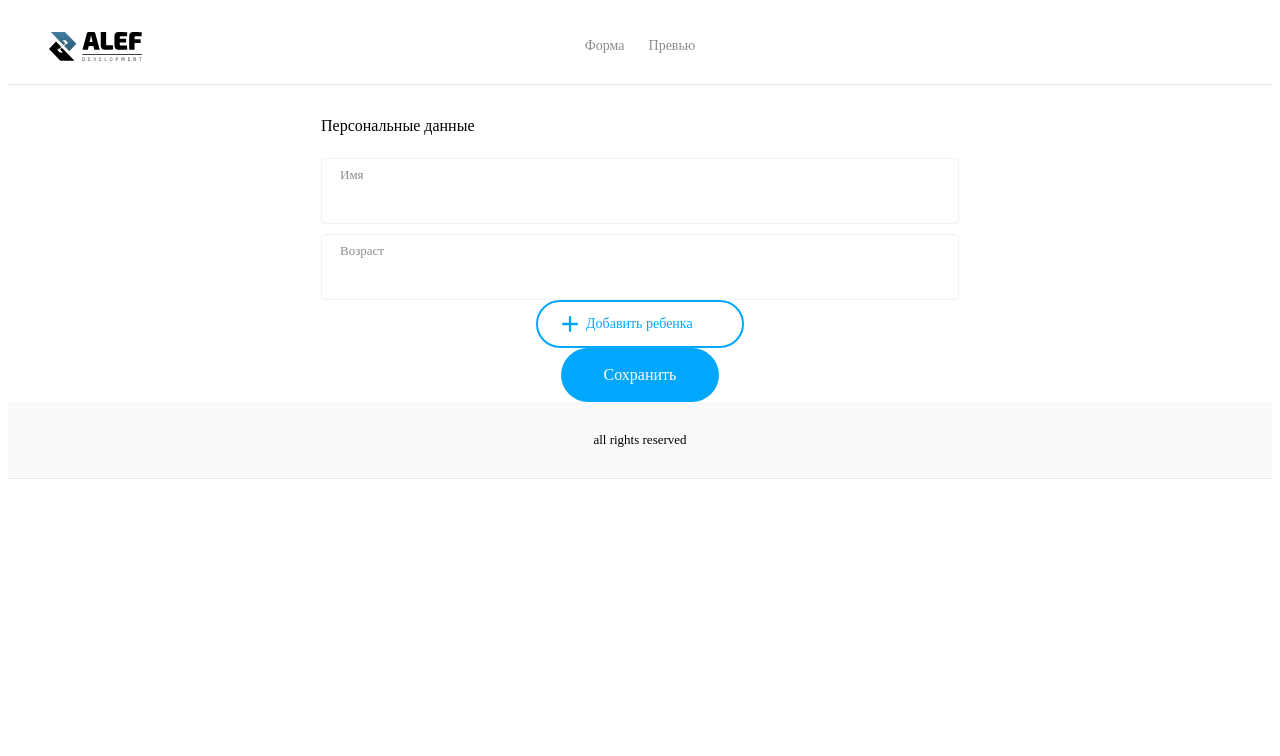
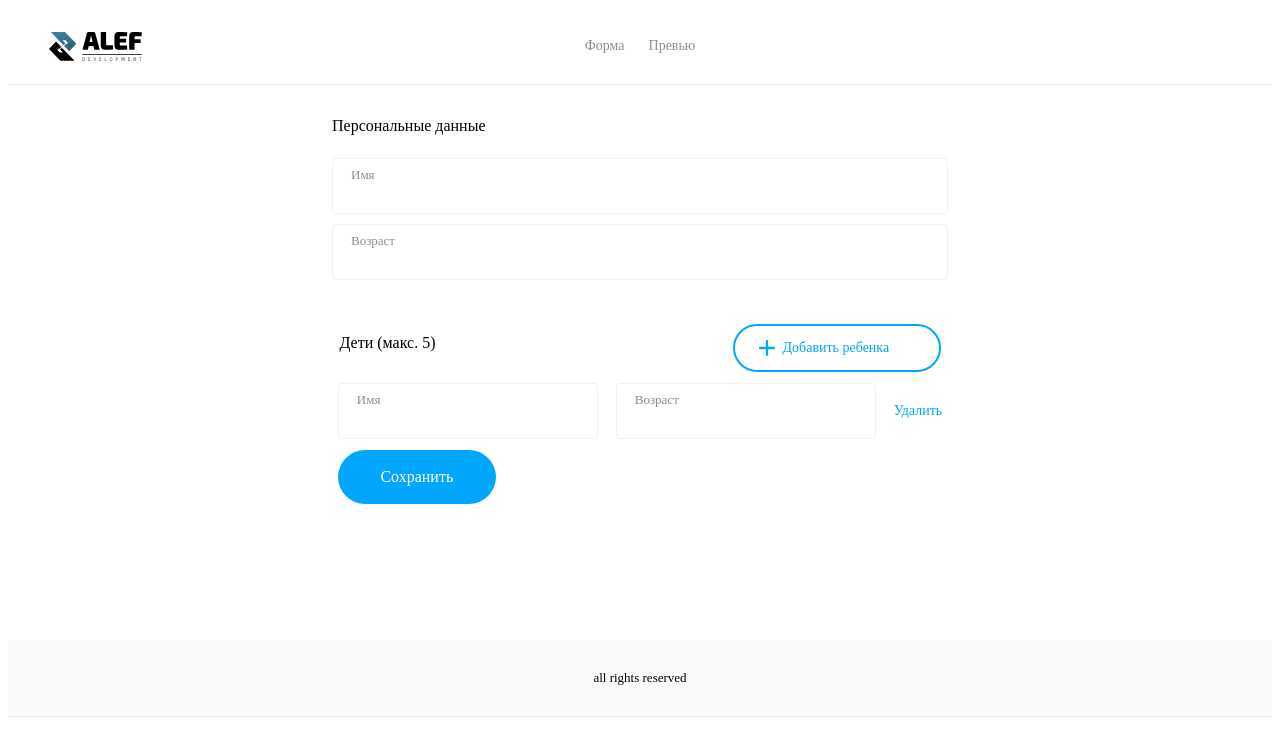
Before and after one commit to DerkachDiana/Alef, a Vue app: page /Preview in a window 1280 px wide. Shown: the top 756 px of the page. Built offline with nearby package versions, Linux system fonts and the light colour scheme.

Commit message:
finish ChildCard and css of App

```diff
--- a/src/App.vue
+++ b/src/App.vue
@@ -4,11 +4,19 @@
     <div class="content-constraint">
       <div class="container__content-constraint__formOne">
         <TitleComponent title="Персональные данные" marginTop="30px"/>
-        <InputComponent width="616px" inputValue="Имя" input-type="text"></InputComponent>
-        <InputComponent width="616px" input-value="Возраст" input-type="text"></InputComponent>
+        <InputComponent width="594px" inputValue="Имя" input-type="text"></InputComponent>
+        <InputComponent width="594px" input-value="Возраст" input-type="text"></InputComponent>
       </div>
-      <AddButtonComponent text="Добавить ребенка"></AddButtonComponent>
-      <SaveButton text="Сохранить"></SaveButton>
+      <div class="content-constraint__childCard">
+        <div class="content-constraint__childCard__row">
+          <TitleComponent title="Дети (макс. 5)"/>
+          <AddButtonComponent text="Добавить ребенка"/>
+        </div>
+        <div class="content-constraint__childCard__childCard-SaveButton">
+          <ChildCard/>
+          <SaveButton text="Сохранить"></SaveButton>
+        </div>
+      </div>
     </div>
   </div>
   <FooterComponent/>
@@ -20,8 +28,9 @@ import TitleComponent from './components/TitleComponent'
 import InputComponent from './components/InputComponent'
 import AddButtonComponent from './components/AddButtonComponent'
 import SaveButton from './components/SaveButton'
+import ChildCard from './components/ChildCard'
 export default {
-  components: { SaveButton, AddButtonComponent, InputComponent, TitleComponent, FooterComponent, HeaderComponent }
+  components: { ChildCard, SaveButton, AddButtonComponent, InputComponent, TitleComponent, FooterComponent, HeaderComponent }
 }
 </script>
 <style>
@@ -29,17 +38,38 @@ export default {
   display:flex;
   flex-direction: column;
   align-items: center;
+  margin-bottom: 136px;
 }
 .content-constraint {
   display:flex;
   flex-direction: column;
   align-items: center;
   max-width: 1000px;
+  gap: 44px;
 }
 .container__content-constraint__formOne {
   display:flex;
   flex-direction: column;
   gap: 10px
 }
-
+.content-constraint__childCard {
+  display: flex;
+  flex-direction: column;
+  justify-content: center;
+  align-items: center;
+  gap: 11px;
+}
+.content-constraint__childCard__row {
+  display: flex;
+  flex-direction: row;
+  justify-content: center;
+  align-items: center;
+  gap: 297px;
+}
+.content-constraint__childCard__childCard-SaveButton {
+  display: flex;
+  flex-direction: column;
+  gap: 11px;
+  align-items: start;
+}
 </style>
--- a/src/components/ChildCard.vue
+++ b/src/components/ChildCard.vue
@@ -1,13 +1,11 @@
 <template>
   <div class="box-1">
     <div class="box-1__title-button">
-      <TitleComponent title="Дети (макс. 5)"/>
-      <AddButtonComponent text="Добавить ребенка"/>
       <div class="box-1__form">
         <div class="box-1__form__row">
-          <InputComponent input-type="text" input-value="Имя" width="260px"/>
-          <InputComponent input-type="text" input-value="Возраст" width="260px"/>
-
+          <InputComponent input-type="text" input-value="Имя" width="238px"/>
+          <InputComponent input-type="text" input-value="Возраст" width="238px"/>
+          <DeleteButtonComponent/>
         </div>
       </div>
     </div>
@@ -15,15 +13,20 @@
 </template>
 
 <script>
-import TitleComponent from './TitleComponent'
-import AddButtonComponent from './AddButtonComponent'
 import InputComponent from './InputComponent'
+import DeleteButtonComponent from './DeleteButtonComponent'
 export default {
   name: 'ChildCard',
-  components: { InputComponent, AddButtonComponent, TitleComponent }
+  components: { DeleteButtonComponent, InputComponent }
 }
 </script>
 
 <style scoped>
-
+.box-1__form__row {
+  display: flex;
+  flex-direction: row;
+  gap: 18px;
+  align-items: center;
+  justify-content: center;
+}
 </style>
--- a/src/components/InputComponent.vue
+++ b/src/components/InputComponent.vue
@@ -40,7 +40,7 @@ export default {
   outline-offset: 0;
 }
 .base-input {
-  height:56px;
+  height:46px;
   padding-left: 16px;
   padding-top: 8px;
   border-width: 1px;
```
Also changed, not shown: src/views/Preview.vue (added, +13 -0 lines).
